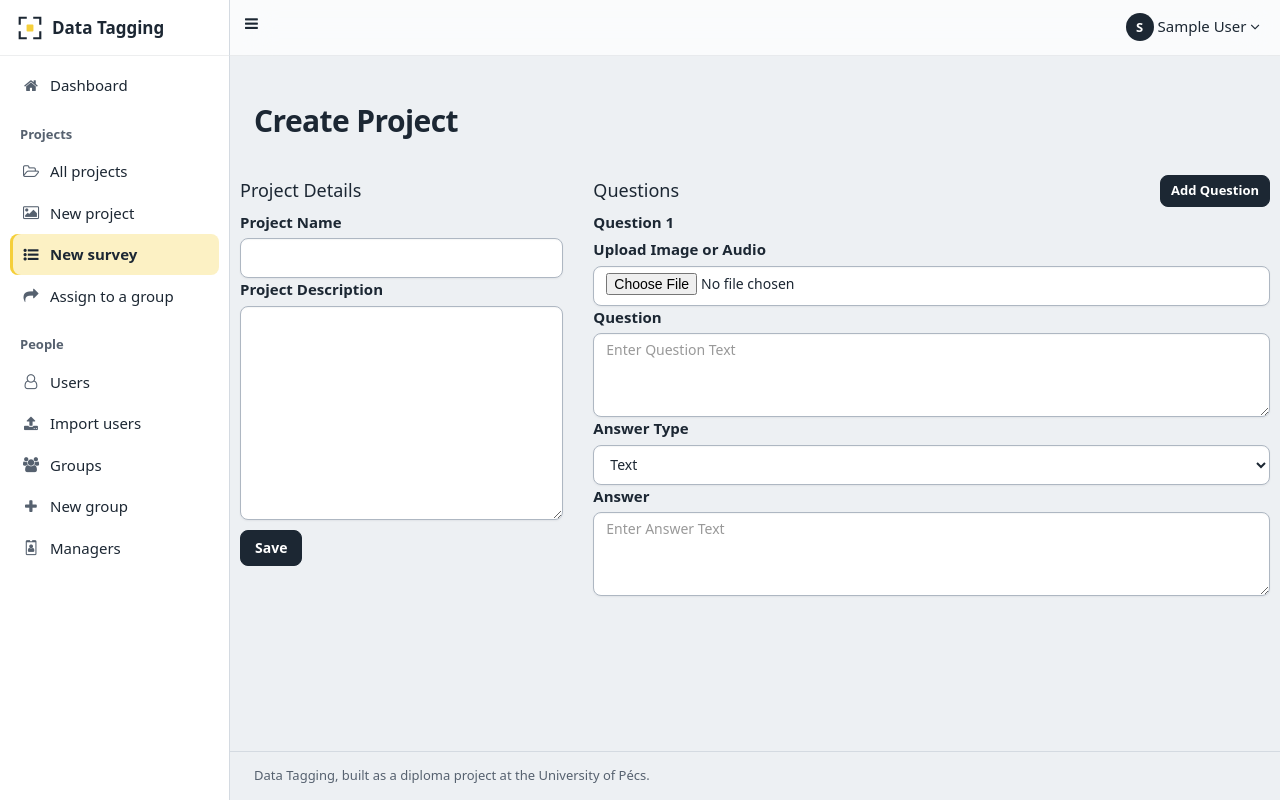
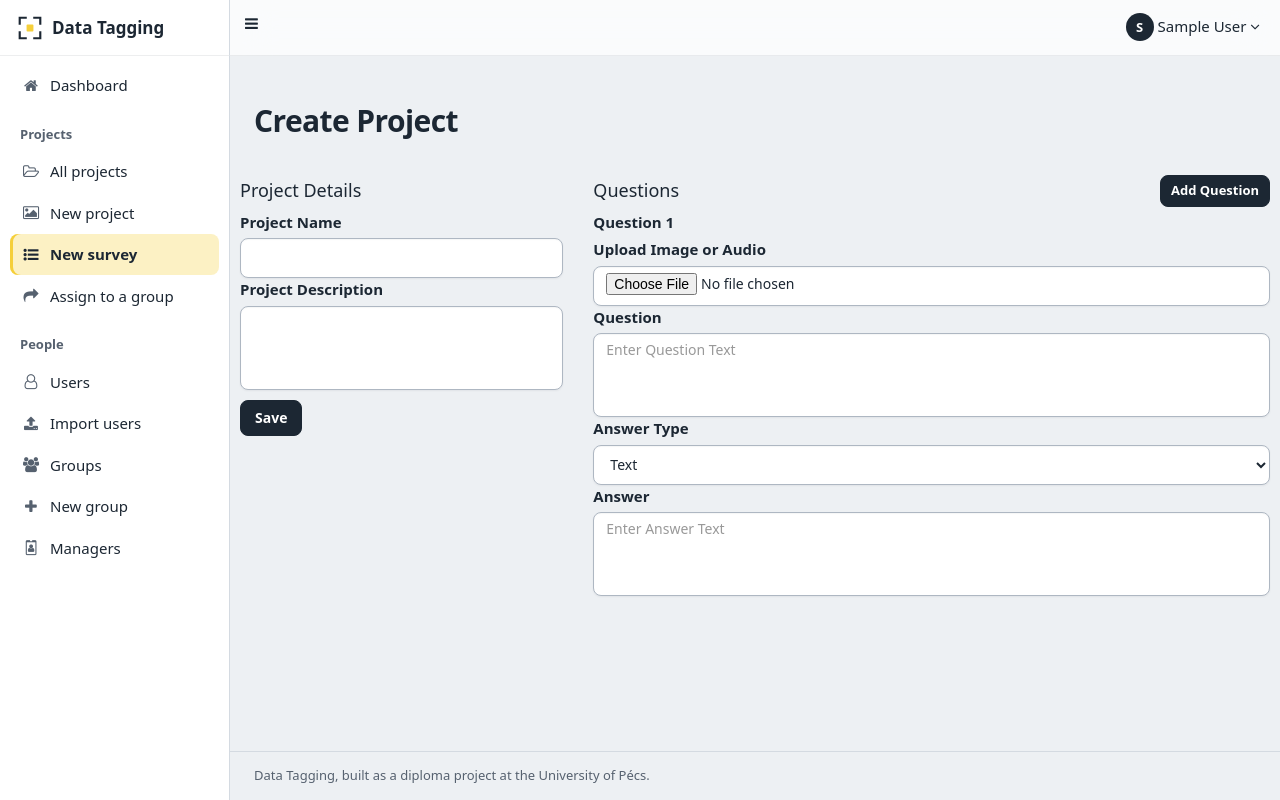
Before and after one commit to baselnasser99/Data-Tagging-Application, a Flask app: page /admin/create-project in a window 1280 px wide. Run offline with Flask 3, Linux system fonts and the light colour scheme; the visitor is signed in with stand-in values (Sample User, id 1); some libraries are stand-ins or nearby versions.

Commit message:
Text boxes grow with their text, up to half the screen
Dragging a text box was unbounded and awkward to drag back. Boxes now size
themselves to their content (field-sizing: content, no drag handle) and
scroll inside past half the screen height; browsers without that feature
keep a vertical drag handle with the same limit.

```diff
--- a/application/static/css/app.css
+++ b/application/static/css/app.css
@@ -524,5 +524,10 @@ select.form-control { padding-top: 6px; padding-bottom: 6px; }
 .progress-label { display: flex; justify-content: space-between; align-items: baseline; gap: 12px; flex-wrap: wrap; }
 .progress-label h4 { margin: 0 0 6px; }
 
-/* Text boxes grow downward only, never wider than their column */
-textarea, textarea.form-control { resize: vertical; max-width: 100%; }
+/* Text boxes: never wider than their column, never taller than half the screen.
+   Where the browser supports it they grow with the text by themselves (no
+   drag handle); elsewhere they can be dragged taller, up to the same limit. */
+textarea, textarea.form-control { resize: vertical; max-width: 100%; max-height: 50vh; }
+@supports (field-sizing: content) {
+  textarea, textarea.form-control { field-sizing: content; resize: none; min-height: 84px; }
+}
```
